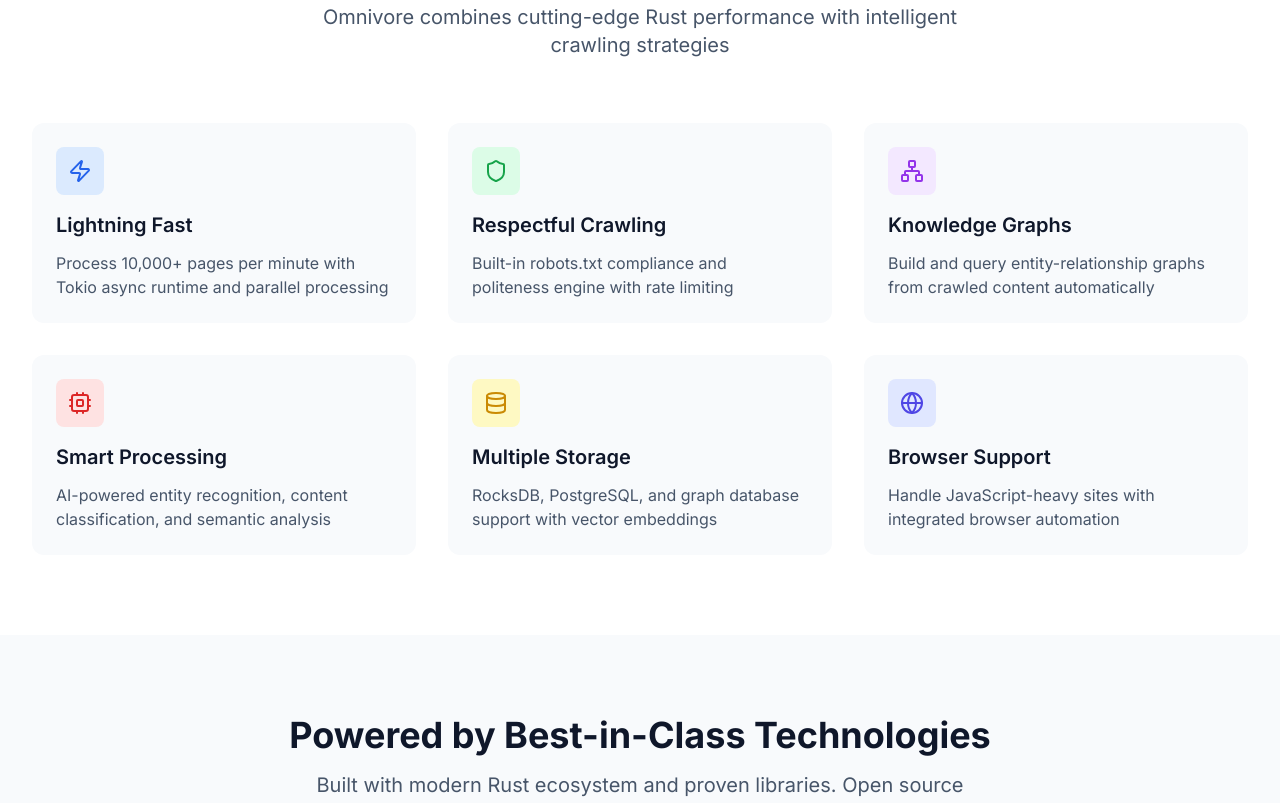
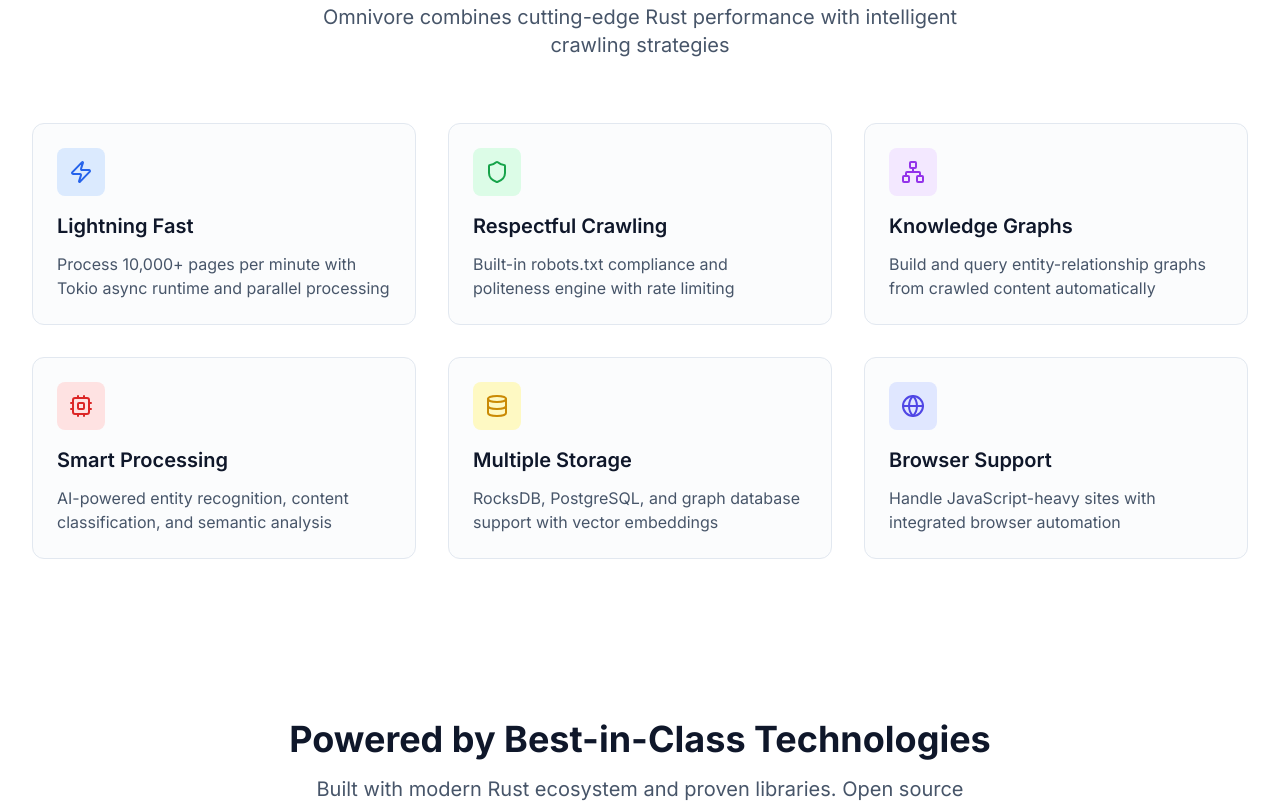
Before and after one commit to Pranav-Karra-3301/omnivore-docs, a Next.js app: page / in a window 1280 px wide. Shown: the part 720-1523 px from the top of the page. Built offline with nearby package versions, Linux system fonts and the light colour scheme.

Commit message:
Fix alternating background: Use single even color instead of gradients

```diff
--- a/app/docs/layout.tsx
+++ b/app/docs/layout.tsx
@@ -46,9 +46,9 @@
   const pathname = usePathname()
 
   return (
-    <div className="min-h-screen bg-white dark:bg-gray-950 transition-colors">
+    <div className="min-h-screen transition-colors">
       {/* Header */}
-      <header className="bg-white dark:bg-gray-950 border-b border-gray-200 dark:border-gray-800 sticky top-0 z-40 transition-colors">
+      <header className="bg-white/80 dark:bg-gray-950/80 backdrop-blur-sm border-b border-gray-200 dark:border-gray-800 sticky top-0 z-40 transition-colors">
         <div className="max-w-7xl mx-auto px-4 sm:px-6 lg:px-8">
           <div className="flex justify-between items-center h-16">
             <div className="flex items-center space-x-4">
--- a/app/globals.css
+++ b/app/globals.css
@@ -6,22 +6,19 @@
 
 :root {
   --foreground-rgb: 15, 23, 42;
-  --background-start-rgb: 248, 250, 252;
-  --background-end-rgb: 255, 255, 255;
+  --background-rgb: 255, 255, 255;
 }
 
 @media (prefers-color-scheme: dark) {
   :root {
     --foreground-rgb: 248, 250, 252;
-    --background-start-rgb: 2, 6, 23;
-    --background-end-rgb: 0, 0, 0;
+    --background-rgb: 3, 7, 18;
   }
 }
 
 .dark {
   --foreground-rgb: 248, 250, 252;
-  --background-start-rgb: 2, 6, 23;
-  --background-end-rgb: 0, 0, 0;
+  --background-rgb: 3, 7, 18;
 }
 
 * {
@@ -39,12 +36,7 @@
 
 body {
   color: rgb(var(--foreground-rgb));
-  background: linear-gradient(
-      to bottom,
-      transparent,
-      rgb(var(--background-end-rgb))
-    )
-    rgb(var(--background-start-rgb));
+  background: rgb(var(--background-rgb));
 }
 
 a {
--- a/app/layout.tsx
+++ b/app/layout.tsx
@@ -54,7 +54,7 @@
   // Simple dark mode toggle (client hydrated via CopyCodeClient already)
   return (
     <html lang="en" className={`${inter.className} ${jetbrainsMono.variable}`}>
-      <body className="min-h-screen bg-gradient-to-br from-slate-50 to-slate-100 dark:from-gray-950 dark:to-black dark:text-gray-100 transition-colors">
+      <body className="min-h-screen bg-white dark:bg-gray-950 dark:text-gray-100 transition-colors">
         {children}
         <CopyCodeClient />
         <Analytics />
--- a/app/page.tsx
+++ b/app/page.tsx
@@ -113,7 +113,7 @@
       </section>
 
       {/* Features Section */}
-      <section className="py-20 bg-white dark:bg-gray-900 transition-colors">
+      <section className="py-20 transition-colors">
         <div className="max-w-7xl mx-auto px-4 sm:px-6 lg:px-8">
           <div className="text-center mb-16">
             <h2 className="text-3xl md:text-4xl font-bold text-gray-900 dark:text-white mb-4">
@@ -125,7 +125,7 @@
           </div>
 
           <div className="grid md:grid-cols-2 lg:grid-cols-3 gap-8">
-            <div className="card-hover bg-gray-50 dark:bg-gray-800 p-6 rounded-xl transition-colors">
+            <div className="card-hover bg-gray-50/50 dark:bg-gray-900/50 p-6 rounded-xl transition-colors border border-gray-200 dark:border-gray-800">
               <div className="w-12 h-12 bg-blue-100 dark:bg-blue-900 rounded-lg flex items-center justify-center mb-4">
                 <Zap className="w-6 h-6 text-blue-600 dark:text-blue-400" />
               </div>
@@ -135,7 +135,7 @@
               </p>
             </div>
 
-            <div className="card-hover bg-gray-50 dark:bg-gray-800 p-6 rounded-xl transition-colors">
+            <div className="card-hover bg-gray-50/50 dark:bg-gray-900/50 p-6 rounded-xl transition-colors border border-gray-200 dark:border-gray-800">
               <div className="w-12 h-12 bg-green-100 dark:bg-green-900 rounded-lg flex items-center justify-center mb-4">
                 <Shield className="w-6 h-6 text-green-600 dark:text-green-400" />
               </div>
@@ -145,7 +145,7 @@
               </p>
             </div>
 
-            <div className="card-hover bg-gray-50 dark:bg-gray-800 p-6 rounded-xl transition-colors">
+            <div className="card-hover bg-gray-50/50 dark:bg-gray-900/50 p-6 rounded-xl transition-colors border border-gray-200 dark:border-gray-800">
               <div className="w-12 h-12 bg-purple-100 dark:bg-purple-900 rounded-lg flex items-center justify-center mb-4">
                 <Network className="w-6 h-6 text-purple-600 dark:text-purple-400" />
               </div>
@@ -155,7 +155,7 @@
               </p>
             </div>
 
-            <div className="card-hover bg-gray-50 dark:bg-gray-800 p-6 rounded-xl transition-colors">
+            <div className="card-hover bg-gray-50/50 dark:bg-gray-900/50 p-6 rounded-xl transition-colors border border-gray-200 dark:border-gray-800">
               <div className="w-12 h-12 bg-red-100 dark:bg-red-900 rounded-lg flex items-center justify-center mb-4">
                 <Cpu className="w-6 h-6 text-red-600 dark:text-red-400" />
               </div>
@@ -165,7 +165,7 @@
               </p>
             </div>
 
-            <div className="card-hover bg-gray-50 dark:bg-gray-800 p-6 rounded-xl transition-colors">
+            <div className="card-hover bg-gray-50/50 dark:bg-gray-900/50 p-6 rounded-xl transition-colors border border-gray-200 dark:border-gray-800">
               <div className="w-12 h-12 bg-yellow-100 dark:bg-yellow-900 rounded-lg flex items-center justify-center mb-4">
                 <Database className="w-6 h-6 text-yellow-600 dark:text-yellow-400" />
               </div>
@@ -175,7 +175,7 @@
               </p>
             </div>
 
-            <div className="card-hover bg-gray-50 dark:bg-gray-800 p-6 rounded-xl transition-colors">
+            <div className="card-hover bg-gray-50/50 dark:bg-gray-900/50 p-6 rounded-xl transition-colors border border-gray-200 dark:border-gray-800">
               <div className="w-12 h-12 bg-indigo-100 dark:bg-indigo-900 rounded-lg flex items-center justify-center mb-4">
                 <Globe className="w-6 h-6 text-indigo-600 dark:text-indigo-400" />
               </div>
@@ -189,7 +189,7 @@
       </section>
 
       {/* Tech Stack Section */}
-      <section className="py-20 bg-gray-50 dark:bg-gray-950 transition-colors">
+      <section className="py-20 transition-colors">
         <div className="max-w-7xl mx-auto px-4 sm:px-6 lg:px-8">
           <div className="text-center mb-16">
             <h2 className="text-3xl md:text-4xl font-bold text-gray-900 dark:text-white mb-4">
@@ -271,7 +271,7 @@
       </section>
 
       {/* Installation Section */}
-      <section className="py-20 bg-white dark:bg-gray-900 transition-colors">
+      <section className="py-20 transition-colors">
         <div className="max-w-7xl mx-auto px-4 sm:px-6 lg:px-8">
           <div className="text-center mb-16">
             <h2 className="text-3xl md:text-4xl font-bold text-gray-900 dark:text-white mb-4">
@@ -350,7 +350,7 @@
       </section>
 
       {/* Footer */}
-      <footer className="bg-gray-900 dark:bg-black text-white py-16 transition-colors">
+      <footer className="bg-gray-900 dark:bg-gray-950 text-white py-16 transition-colors">
         <div className="max-w-7xl mx-auto px-4 sm:px-6 lg:px-8">
           <div className="grid md:grid-cols-4 gap-8">
             <div>
```
